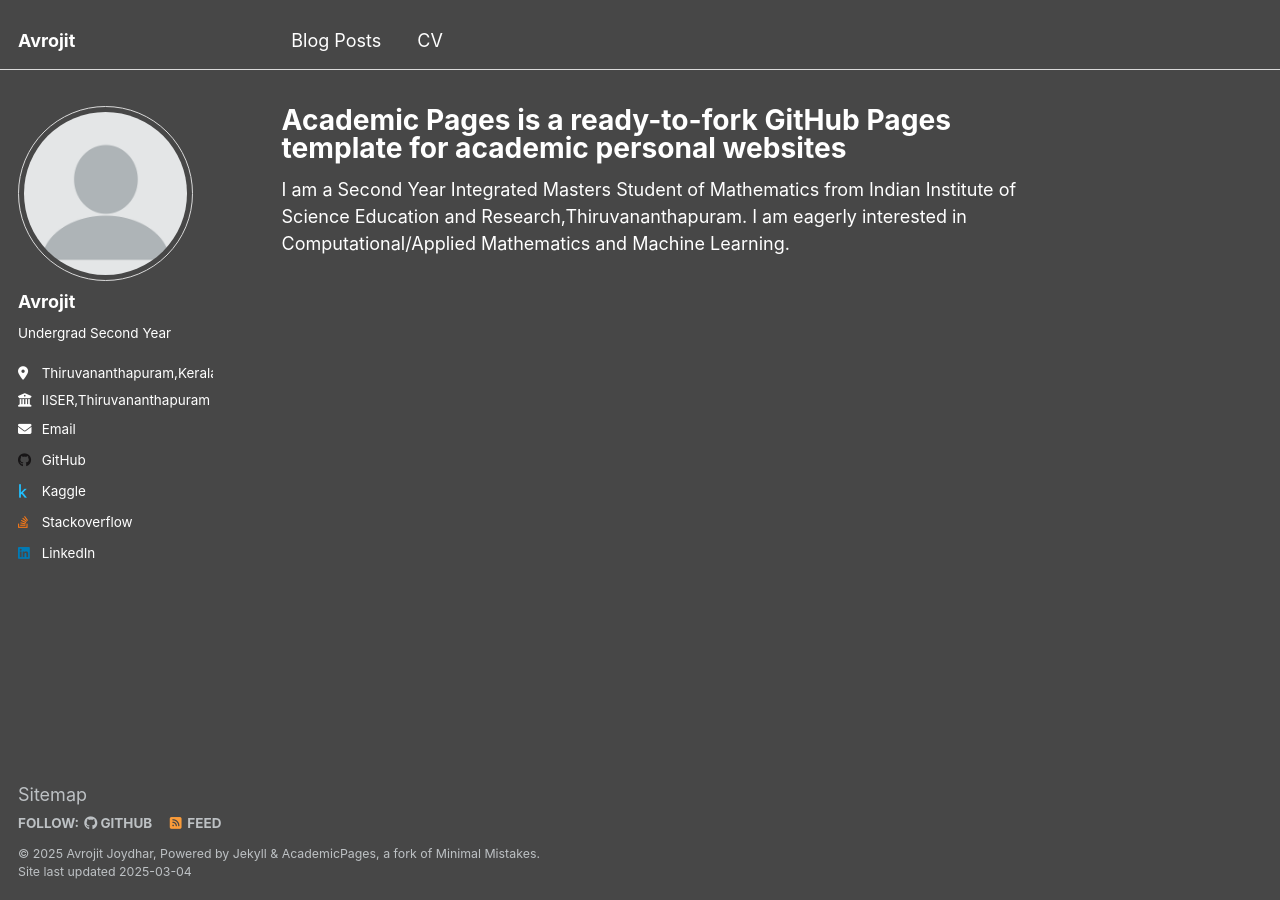
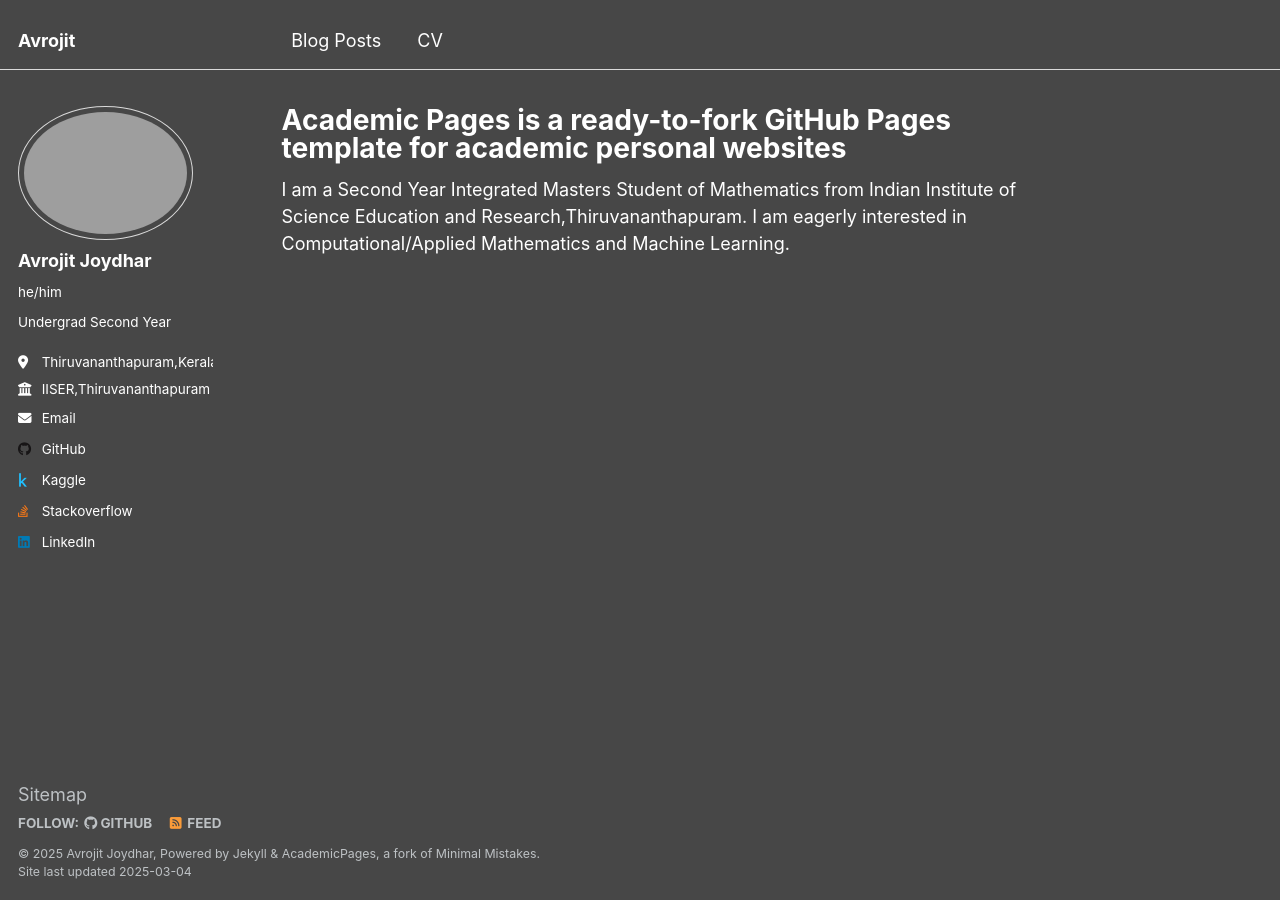
Before and after one commit to avroj1t/avroj1t.github.io, a Jekyll site: the page built from _pages/about.md, in a window 1280 px wide. Built offline with Jekyll 4.4.1, drawn with Linux system fonts in a browser that asks for light colours.

Commit message:
Update _config.yml

```diff
--- a/_config.yml
+++ b/_config.yml
@@ -22,9 +22,9 @@ repository               : "academicpages/academicpages.github.io"
 #               Additional customization can be done by editing /_includes/author-profile.html
 author:
   # Biographic information
-  avatar           : "profile.png"
-  name             : "Avrojit"
-  pronouns         : # example:"she/her"
+  #avatar           : "profile.png"
+  name             : "Avrojit Joydhar"
+  pronouns         : "he/him"
   bio              : "Undergrad Second Year"
   location         : "Thiruvananthapuram,Kerala"
   employer         : "IISER,Thiruvananthapuram"
```
